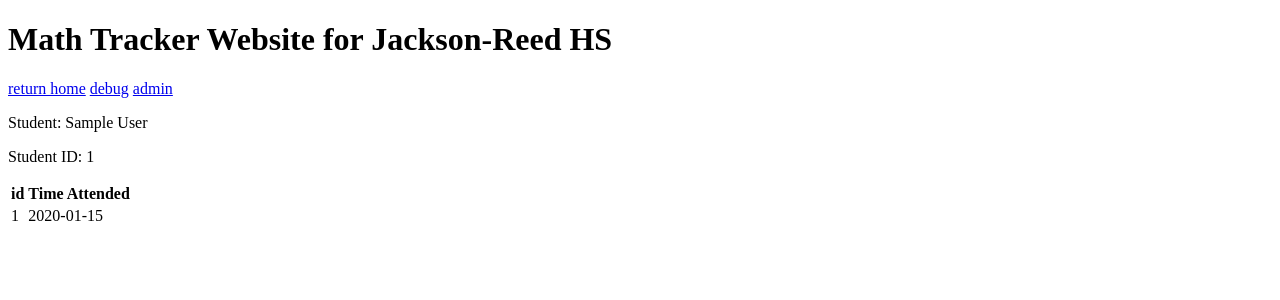
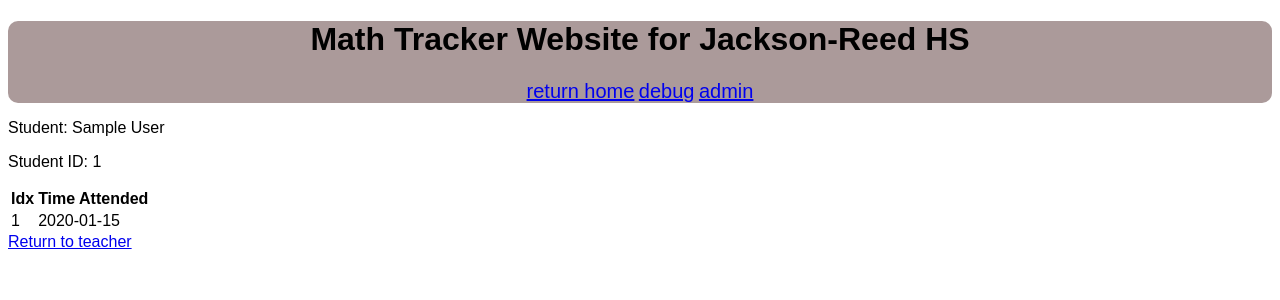
Before and after one commit to whoy51/math-tracker, a Flask app: page /student/1 in a window 1280 px wide. Shown: the top 300 px of the page. Run offline with Flask 3, Linux system fonts and the light colour scheme; tables that the repository leaves empty hold one stand-in row (values such as "Sample post").

Commit message:
its ok dont freak out but its almost done :O

```diff
--- a/app.py
+++ b/app.py
@@ -29,13 +29,13 @@
 
 class RegisterForm(FlaskForm):
     name = StringField('Full Name', validators=[InputRequired(), Length(min=4, max=80)])
-    studentid = StringField('Student ID', validators=[InputRequired(), Length(min=7, max=7)])
+    studentid = StringField('Student ID', validators=[InputRequired(), Length(min=7, max=8)])
     key = StringField('Access Key', validators=[InputRequired(), Length(min=4, max=4)])
-    submit = SubmitField('Sign Up')
+    submit = SubmitField('Submit')
 
 
-class ChangePasswordForm(FlaskForm):
-    submit = SubmitField('Change Password')
+class ChangeAccessKeyForm(FlaskForm):
+    submit = SubmitField('Change Access Key')
 
 
 class SQLStatementForm(FlaskForm):
@@ -56,6 +56,12 @@
         cur = conn.cursor()
         cur.execute("SELECT attends FROM students WHERE studentid = (?)", [studentid])
         attends = cur.fetchone()
+        cur.execute("SELECT time FROM times WHERE studentid = (?)", [studentid])
+        time = cur.fetchall()
+        print(time)
+        print(date.today().strftime("%m-%d-%Y"))
+        if time.__len__() > 0 and date.today().strftime("%m-%d-%Y") in time[0]:
+            return render_template('index.html', form=form, message="You have already signed in today")
         if attends is not None:
             cur.execute("UPDATE students SET attends = attends + 1 WHERE studentid = (?)", [studentid])
         else:
@@ -121,11 +127,10 @@
     if request.method == 'GET':
         conn = sqlite3.connect('database.db')
         cur = conn.cursor()
-        cur.execute("SELECT name, attends FROM students")
+        cur.execute("SELECT studentid, name, attends FROM students")
         rows = cur.fetchall()
         cur.close()
-        return render_template('admin.html', password=accesskey, form=ChangePasswordForm(), data=rows)
-
+        return render_template('admin.html', password=accesskey, form=ChangeAccessKeyForm(), data=rows)
     if request.method == 'POST':
         generateRandomAccessKey()
         print(accesskey)
--- /dev/null
+++ b/static/style.css
@@ -0,0 +1,11 @@
+#header {
+    background-color: #ab9a9a;
+    text-align: center;
+    border-radius: 10px;
+}
+#header a{
+    font-size: 20px;
+}
+body {
+  font-family: Arial, sans-serif;
+}
--- a/templates/admin.html
+++ b/templates/admin.html
@@ -24,8 +24,8 @@
   </tr>
     {% for item in data %}
   <tr>
-    <td>{{ item[0] }}</td>
-    <td>{{ item[1] }}</td>
+    <td><a href="/student/{{ item[0] }}">{{ item[1] }}</a></td>
+    <td>{{ item[2] }}</td>
   </tr>
     {% endfor %}
 </table>
--- a/templates/base.html
+++ b/templates/base.html
@@ -3,15 +3,18 @@
 <head>
     <meta charset="UTF-8">
     <title>{% block title %}{% endblock %} - Math Center Tracker</title>
+    <link rel="stylesheet" href="{{ url_for('static', filename='style.css') }}">
 </head>
 <body>
-
+    <div id = "header">
     <h1>Math Tracker Website for Jackson-Reed HS</h1>
 
     <a href="{{ url_for('index')}}">return home</a>
     <a href="{{ url_for('sql')}}">debug</a>
     <a href="{{ url_for('admin')}}">admin</a>
 
+    </div>
+
     {% block content %} {% endblock %}
 </body>
 </html>
--- a/templates/student.html
+++ b/templates/student.html
@@ -9,7 +9,7 @@
 
     <table>
       <tr>
-        <th>id</th>
+        <th>Idx</th>
         <th>Time Attended</th>
       </tr>
         {% for item in data %}
@@ -20,4 +20,6 @@
         {% endfor %}
     </table>
 
+    <a href="{{ url_for('admin') }}">Return to teacher</a>
+
 {% endblock %}
```
